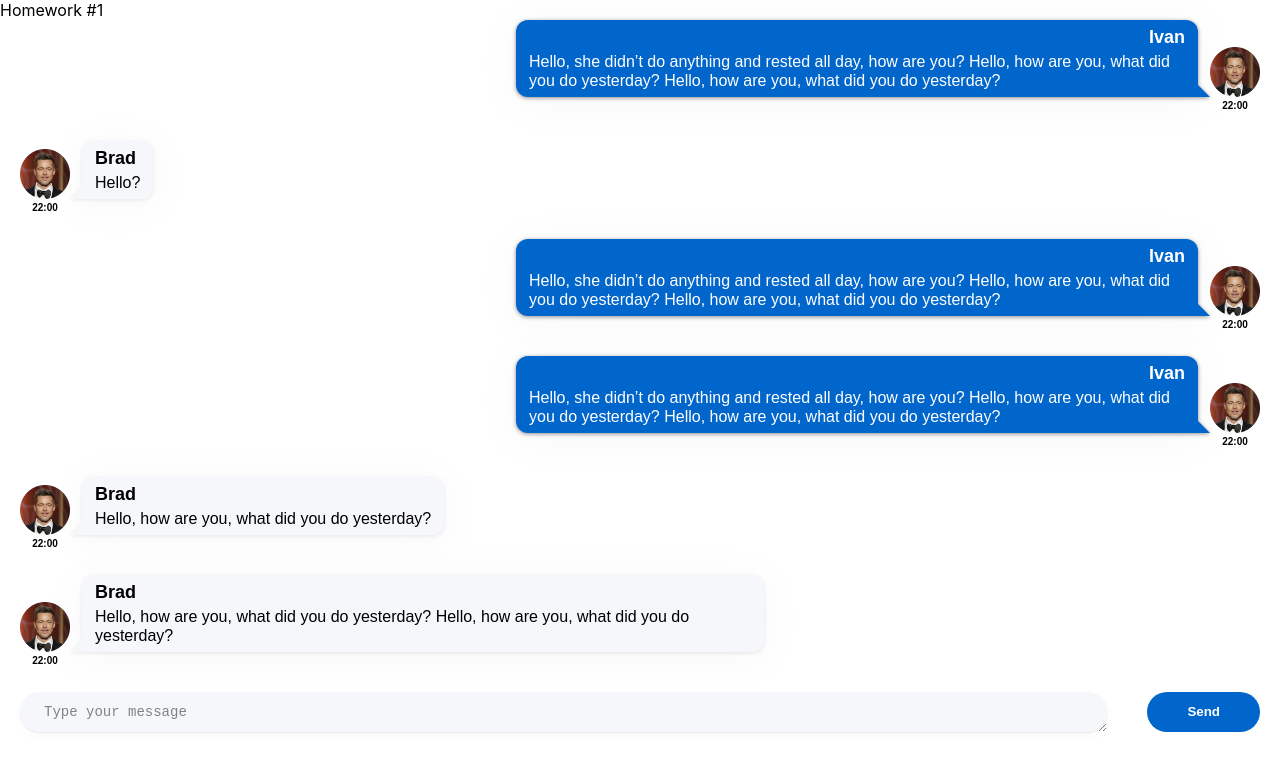
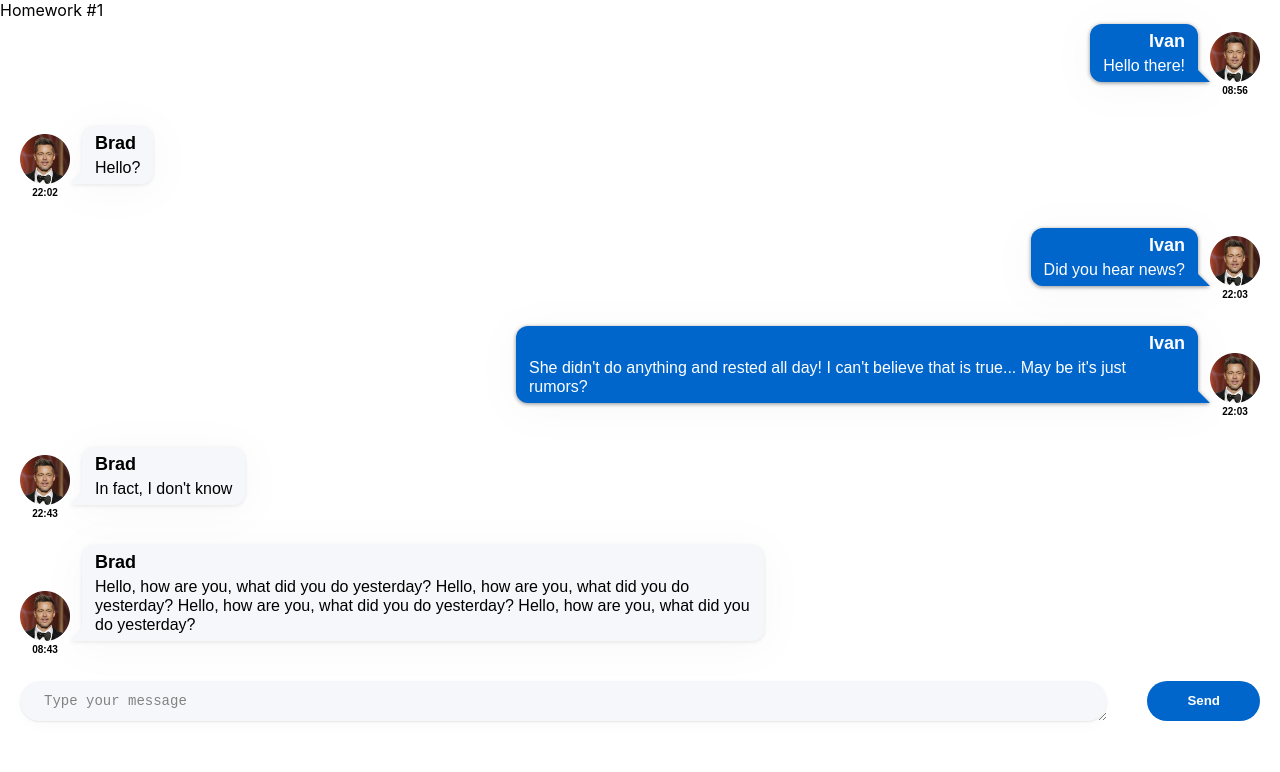
Before and after one commit to apastan/hw-sprint-2, a React (Create React App) app: page / in a window 1280 px wide. Shown: the top 772 px of the page. Built offline with nearby package versions, Linux system fonts and the light colour scheme; the HTML template or start-up script is replaced by a standard one.

Commit message:
Add some mock up data

```diff
--- a/src/s2-homeworks/hw01/HW1.tsx
+++ b/src/s2-homeworks/hw01/HW1.tsx
@@ -36,10 +36,35 @@ export const message0: MessageType = {
         name: 'Ivan',  // можно менять
     },
     message: {
-        text: 'Hello, she didn’t do anything and rested all day, how are you? Hello, how are you, what did you do yesterday? Hello, how are you, what did you do yesterday?', // можно менять
-        time: '22:00', // можно менять
+        text: 'Hello there!', // можно менять
+        time: '08:56', // можно менять
     },
 }
+
+export const message1: MessageType = {
+    id: 0,
+    user: {
+        avatar: avatar, // можно менять
+        name: 'Ivan',  // можно менять
+    },
+    message: {
+        text: 'Did you hear news?', // можно менять
+        time: '22:03', // можно менять
+    },
+}
+
+export const message2: MessageType = {
+    id: 0,
+    user: {
+        avatar: avatar, // можно менять
+        name: 'Ivan',  // можно менять
+    },
+    message: {
+        text: `She didn't do anything and rested all day! I can't believe that is true... May be it's just rumors?`, // можно менять
+        time: '22:03', // можно менять
+    },
+}
+
 export const friendMessage0: MessageType = {
     id: 100,
     user: {
@@ -47,8 +72,8 @@ export const friendMessage0: MessageType = {
         name: 'Brad', // можно менять
     },
     message: {
-        text: 'Hello?', // можно менять
-        time: '22:00', // можно менять
+        text: "Hello?", // можно менять
+        time: '22:02', // можно менять
     },
 }
 
@@ -59,8 +84,8 @@ export const friendMessage1: MessageType = {
         name: 'Brad', // можно менять
     },
     message: {
-        text: 'Hello, how are you, what did you do yesterday?', // можно менять
-        time: '22:00', // можно менять
+        text: "In fact, I don't know", // можно менять
+        time: '22:43', // можно менять
     },
 }
 
@@ -71,8 +96,8 @@ export const friendMessage2: MessageType = {
         name: 'Brad', // можно менять
     },
     message: {
-        text: 'Hello, how are you, what did you do yesterday? Hello, how are you, what did you do yesterday?', // можно менять
-        time: '22:00', // можно менять
+        text: 'Hello, how are you, what did you do yesterday? Hello, how are you, what did you do yesterday? Hello, how are you, what did you do yesterday? Hello, how are you, what did you do yesterday?', // можно менять
+        time: '08:43', // можно менять
     },
 }
 
@@ -85,8 +110,8 @@ const HW1 = () => {
                 <div>
                     <Message message={message0} />
                     <FriendMessage message={friendMessage0} />
-                    <Message message={message0} />
-                    <Message message={message0} />
+                    <Message message={message1} />
+                    <Message message={message2} />
                     <FriendMessage message={friendMessage1} />
                     <FriendMessage message={friendMessage2} />
                 </div>
```
